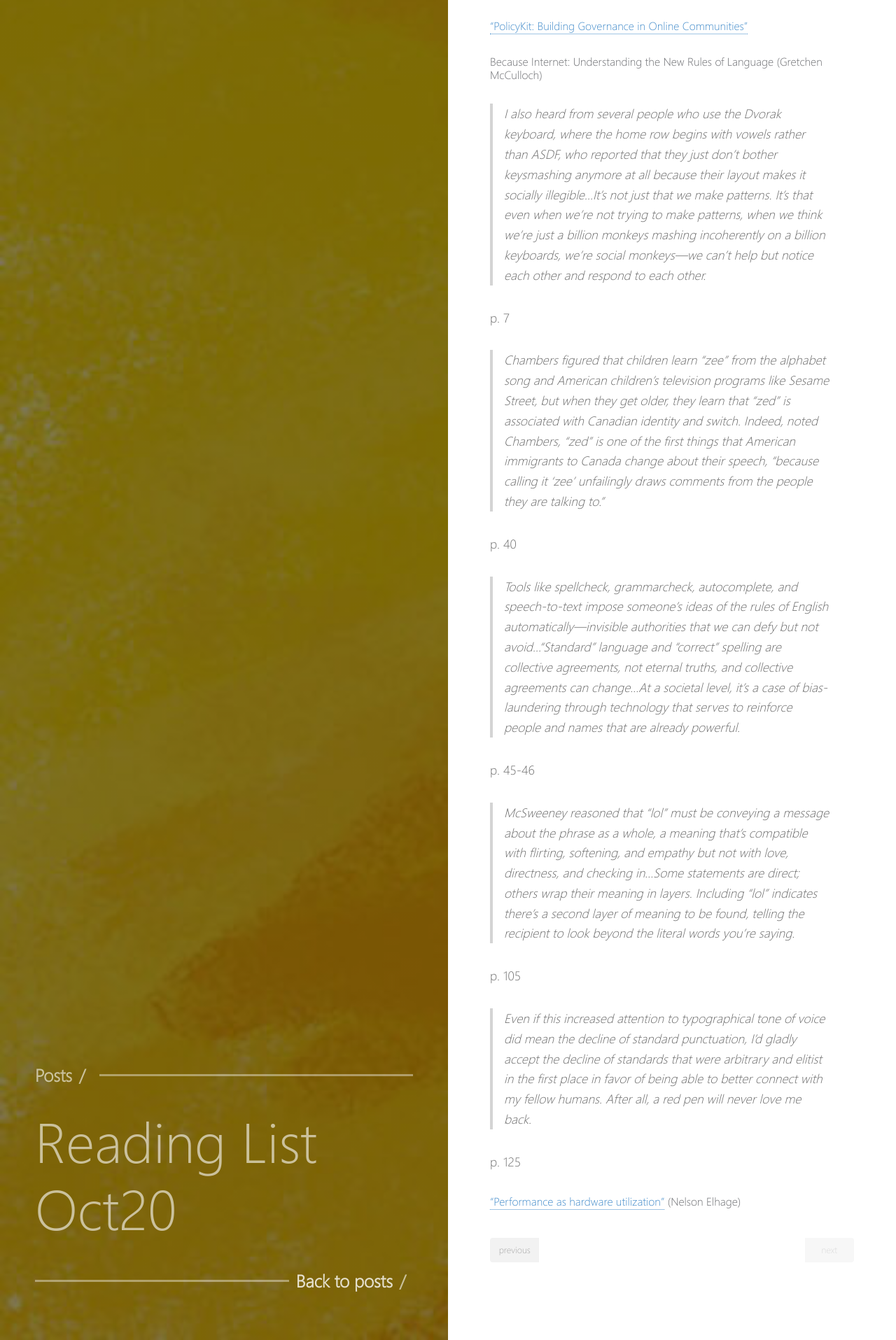
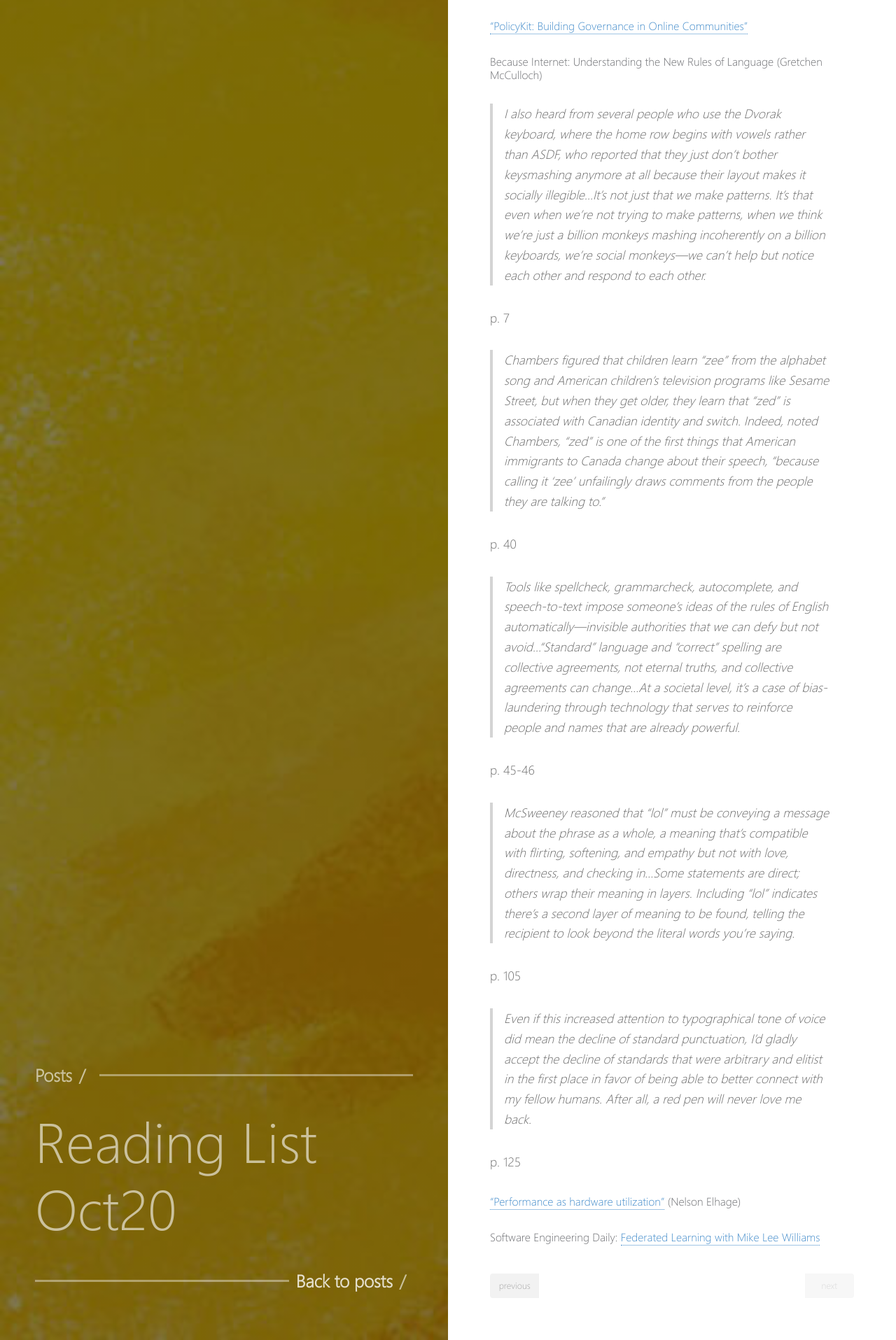
Before and after one commit to sumeet-bansal/sumeet-bansal.github.io, a Jekyll site: the page built from _posts/2020-11-01-reading-list-oct20.md, in a window 1280 px wide. Shown: the part 1299-3214 px from the top of the page at 70% size. Built offline with Jekyll 4.4.1, drawn with Linux system fonts in a browser that asks for light colours; our own code applies the rules of GitHub Pages for plain Markdown files.

Commit message:
Update 2020-11-01-reading-list-oct20.md

```diff
--- a/_posts/2020-11-01-reading-list-oct20.md
+++ b/_posts/2020-11-01-reading-list-oct20.md
@@ -35,3 +35,5 @@ p. 105
 p. 125
 
 #### ["Performance as hardware utilization"](https://buttondown.email/nelhage/archive/f5f191bc-c180-4418-bed8-2c6d6270f3f0) (Nelson Elhage)
+
+#### *Software Engineering Daily*: [Federated Learning with Mike Lee Williams](https://softwareengineeringdaily.com/2020/10/23/federated-learning-with-mike-lee-williams/)
```
